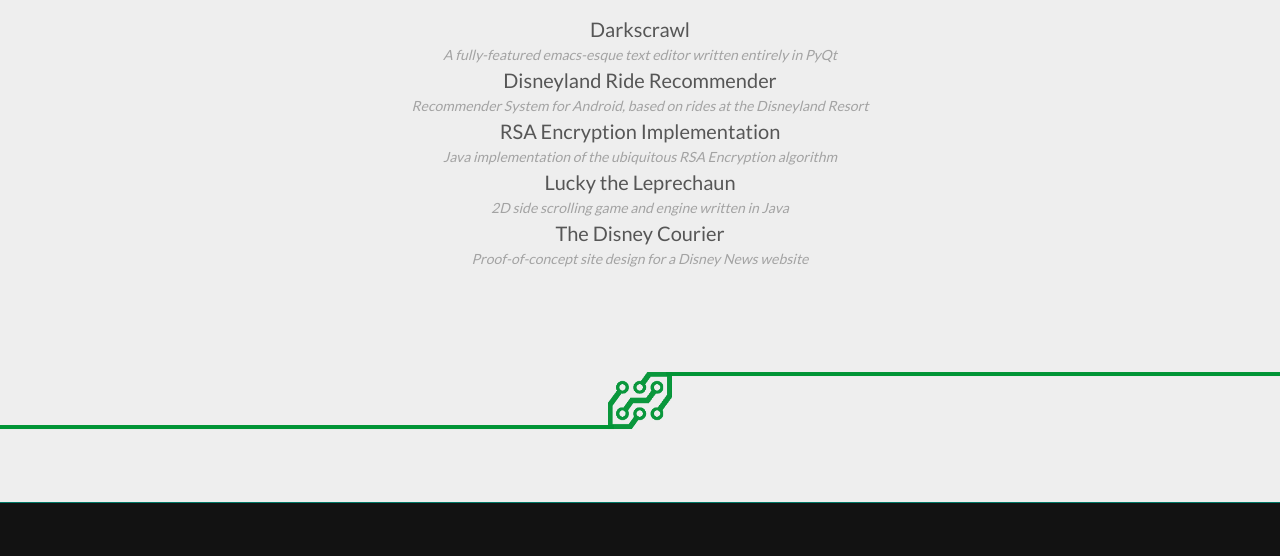
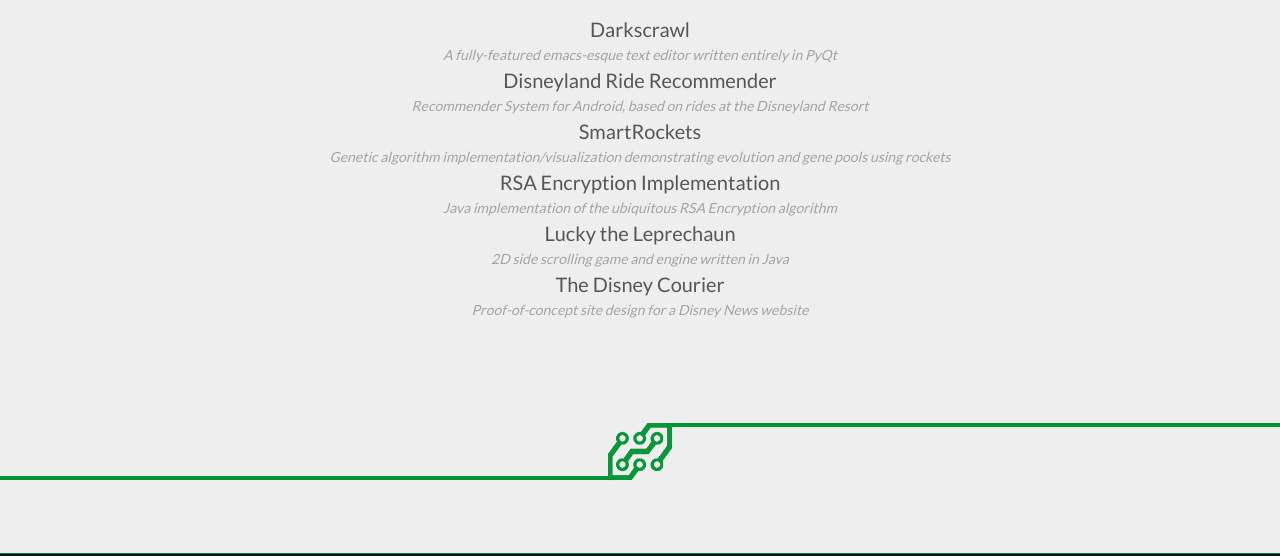
Before and after one commit to lostboycody/cody-azevedo, a plain HTML site: page index.html in a window 1280 px wide. Shown: the part 1155-1711 px from the top of the page. Drawn offline with Linux system fonts and the light colour scheme.

Commit message:
Added SmartRockets

```diff
--- a/index.html
+++ b/index.html
@@ -67,6 +67,8 @@
 				<li id="project_desc">A fully-featured emacs-esque text editor written entirely in PyQt</li>
 				<li><a href="https://github.com/lostboycody/disneyland-ride-recommender">Disneyland Ride Recommender</a></li>
 				<li id="project_desc">Recommender System for Android, based on rides at the Disneyland Resort</li>
+				<li><a href="https://lostboycody.github.io/smartrockets">SmartRockets</a></li>
+				<li id="project_desc">Genetic algorithm implementation/visualization demonstrating evolution and gene pools using rockets</li>
 				<li><a href="https://github.com/lostboycody/rsa">RSA Encryption Implementation</a></li>
 				<li id="project_desc">Java implementation of the ubiquitous RSA Encryption algorithm</li>
 				<li><a href="https://github.com/lostboycody/lucky-the-leprechaun">Lucky the Leprechaun</a></li>
```
